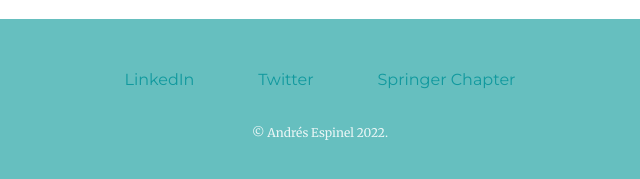
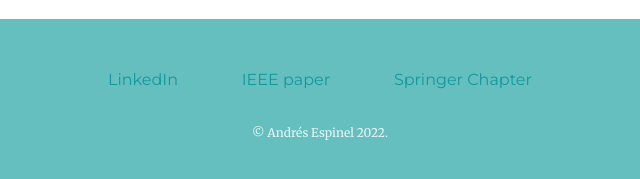
Before and after one commit to Asespinel/website, a plain HTML site: page index.html in a window 1280 px wide. Shown: the part 2741-2920 px from the top of the page, 320-960 px from the left. Drawn offline with Linux system fonts and the light colour scheme.

Commit message:
Update index.html

```diff
--- a/index.html
+++ b/index.html
@@ -50,7 +50,7 @@
 
     <div class="bottom-container">
       <a class="footer-link" href="https://www.linkedin.com/in/andr%C3%A9s-espinel-reyna-9294b5125/">LinkedIn</a>
-      <a class="footer-link" href="https://twitter.com/">Twitter</a>
+      <a class="footer-link" href="https://ieeexplore.ieee.org/document/9469528">IEEE paper</a>
       <a class="footer-link" href="https://link.springer.com/chapter/10.1007/978-3-030-91308-3_2#citeas">Springer Chapter</a>
       <p class="copyright">© Andrés Espinel 2022.</p>
     </div>
```
